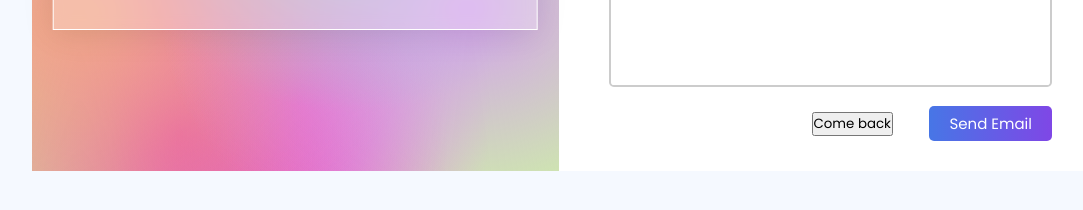
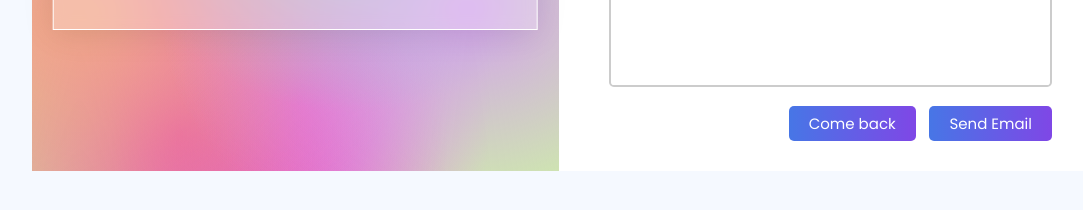
Before and after one commit to DanjokLion/DanjokLion.github.io, a plain HTML site: page mail/mail.html in a window 1280 px wide. Shown: the part 492-702 px from the top of the page, without its empty margins (73-1156 px from the left). Drawn offline with nearby package versions, Linux system fonts and the light colour scheme.

Commit message:
style for quit button

```diff
--- a/mail/static/css/style.css
+++ b/mail/static/css/style.css
@@ -115,6 +115,16 @@ body {
   cursor: pointer;
 }
 
+.quit_button {
+  color: white;
+  background: linear-gradient(to right, #4776E6 0%, #7f47e6 100%);
+  padding: 6px 20px;
+  border: none;
+  border-radius: 5px;
+  font-size: 15px;
+  cursor: pointer;
+}
+
 .result-container {
   margin-bottom: 0;
   display: flex;
```
